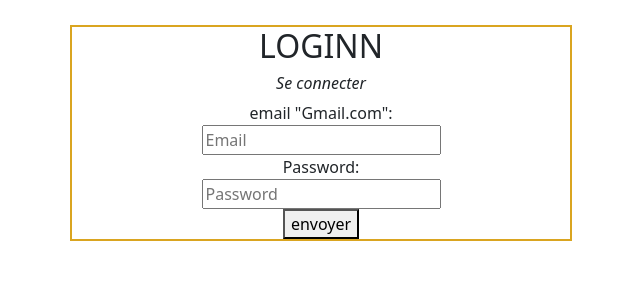
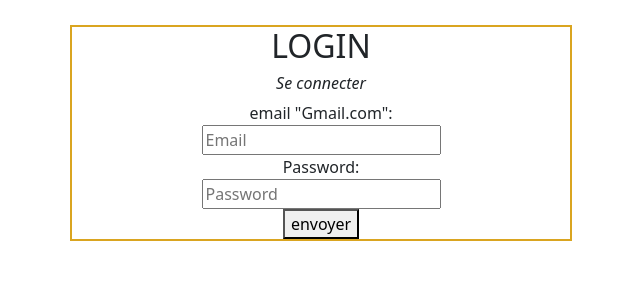
Before and after one commit to Rachodz/test, a PHP site: page / in a window 1280 px wide. Shown: the top 300 px of the page, without its empty margins (319-959 px from the left). Run offline with PHP 8.4, Linux system fonts and the light colour scheme.

Commit message:
Update index.php

```diff
--- a/Login/index.php
+++ b/Login/index.php
@@ -15,7 +15,7 @@
 
     <div class="container-fluid">
         <div id="formu">
-            <h2>LOGINN</h2>
+            <h2>LOGIN</h2>
             <h6><i>Se connecter</i></h6>
             <form method="POST" action='auth.php'>
                 <div><label for="email">email "Gmail.com":</label></br>
```
